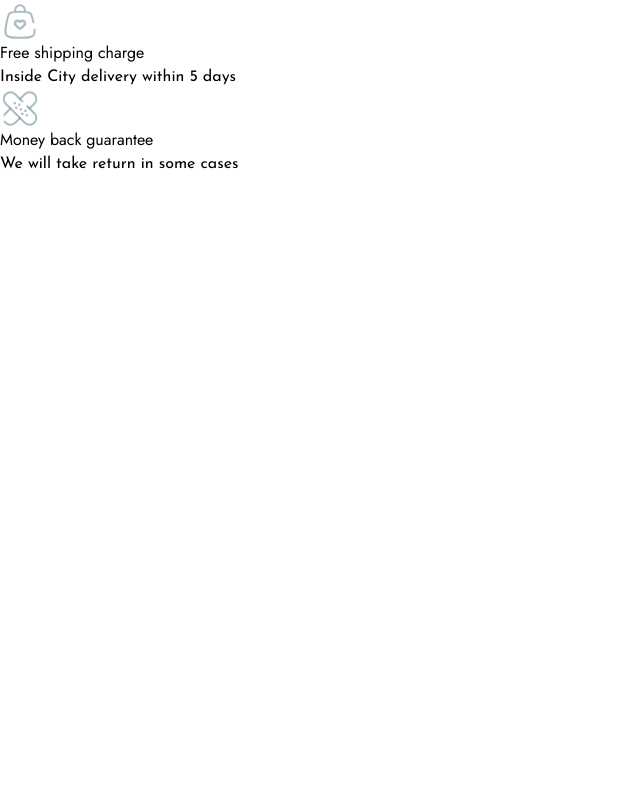
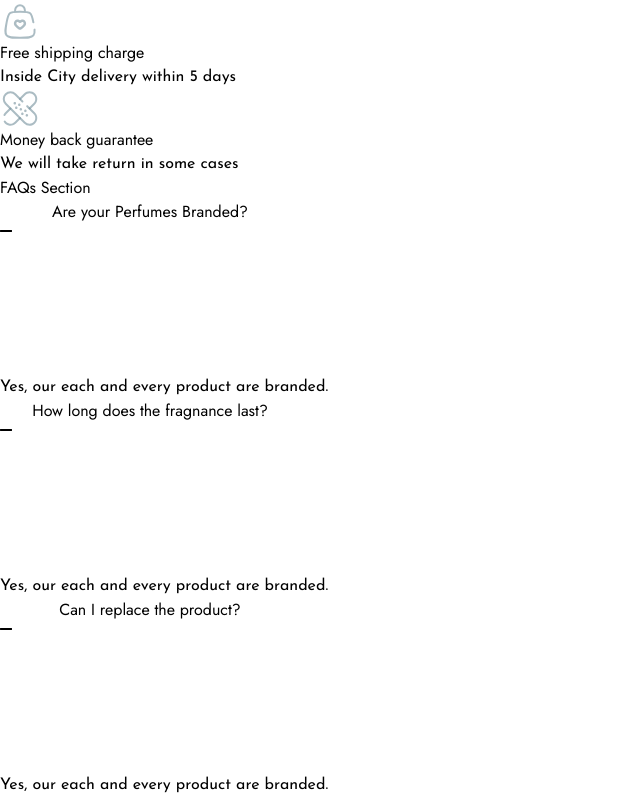
Before and after one commit to dev-kawser/fragrant-front-end-project, a React (Vite) app: page / in a window 1280 px wide. Shown: the part 3665-4462 px from the top of the page, without its empty margins (0-640 px from the left). Before the commit the page ends 3841 px from the top, so only its background shows below. Built offline with nearby package versions, Linux system fonts and the light colour scheme.

Commit message:
faq section added

```diff
--- a/src/Components/CheckOut/CheckOut.jsx
+++ b/src/Components/CheckOut/CheckOut.jsx
@@ -4,7 +4,7 @@ import img3 from "../../assets/checkimg3.png"
 
 const CheckOut = () => {
     return (
-        <div className="mx-2 lg:-mt-40 mt-10 lg:mx-auto max-w-4xl">
+        <div className="mx-2 lg:-mt-40 mt-10 lg:mx-auto max-w-6xl">
             <div className="text-center">
                 <h1 className="jost lg:text-6xl text-5xl uppercase text-[#74909B] font-normal tracking-[5px]">
                     Check our perfumes
--- /dev/null
+++ b/src/Components/Faq/Faq.jsx
@@ -0,0 +1,43 @@
+import { useState } from "react";
+
+const Faq = () => {
+
+    const [isOpen, setIsOpen] = useState(null);
+    const dataArr = [{ title: "Are your Perfumes Branded?", description: 'Yes, our each and every product are branded.', }, { title: "How long does the fragnance last?", description: "Yes, our each and every product are branded.", }, { title: "Can I replace the product?", description: "Yes, our each and every product are branded.", },];
+    const toggle = (idx) => {
+        setIsOpen((prevIdx) => (prevIdx === idx ? null : idx))
+    };
+
+
+    return (
+        <div>
+            <div className="w-full lg:mx-auto mx-2 max-w-4xl bg-white p-3">
+
+                <div className="text-center mb-10">
+                    <h1 className="jost lg:text-6xl text-5xl uppercase text-[#74909B] font-normal tracking-[5px]">
+                        FAQs Section
+                    </h1>
+                </div>
+
+                {dataArr.map((PerAccordion, idx) => (
+                    <div key={idx} className="border-b border-gray-500/50 py-3 last-of-type:border-b-0">
+                        <button onClick={() => toggle(idx)} className="flex h-full w-full items-center justify-between font-medium outline-none">
+                            <span className="jost lg:text-2xl text-xl uppercase text-[#74909B] font-normal">{PerAccordion.title}</span>
+                            <span className="rounded-full p-2">
+                                <svg className="ml-8 size-3 shrink-0 fill-[#74909B]" xmlns="http://www.w3.org/2000/svg">
+                                    <rect y="5" width="12" height="2" rx="1" className={`origin-center transform transition duration-200 ease-out ${isOpen === idx && '!rotate-180'}`} />
+                                    <rect y="5" width="12" height="2" rx="1" className={`origin-center rotate-90 transform transition duration-200 ease-out ${isOpen === idx && '!rotate-180'}`} />
+                                </svg>
+                            </span>
+                        </button>
+                        <div className={`grid overflow-hidden transition-all duration-300 ease-in-out ${isOpen === idx ? 'grid-rows-[1fr] pb-1 pt-3 opacity-100' : 'grid-rows-[0fr] opacity-0'}`}>
+                            <div className="overflow-hidden text-[#626363] pr-4 lg:text-lg">{PerAccordion.description}</div>
+                        </div>
+                    </div>
+                ))}
+            </div>
+        </div>
+    );
+};
+
+export default Faq;
--- a/src/Components/Features2/Features2.jsx
+++ b/src/Components/Features2/Features2.jsx
@@ -2,7 +2,7 @@
 
 const Features2 = () => {
     return (
-        <div className="lg:mx-auto max-w-4xl mx-2 mt-10 lg:my-20">
+        <div className="lg:mx-auto max-w-6xl mx-2 mt-10 lg:my-20">
             <div className="grid lg:grid-cols-3 grid-cols-1 gap-5 border-t border-b py-10 border-[#E3E3E3]">
                 <div className="flex flex-col items-center justify-center">
                     <svg xmlns="http://www.w3.org/2000/svg" width="40" height="39" viewBox="0 0 40 39" fill="none">
--- a/src/Pages/Home/Home.jsx
+++ b/src/Pages/Home/Home.jsx
@@ -5,6 +5,7 @@ import VideoSection from "../../Components/VideoSection/VideoSection";
 import Testimonial from "../../Components/Testimonial/Testimonial";
 import CheckOut from "../../Components/CheckOut/CheckOut";
 import Features2 from "../../Components/Features2/Features2";
+import Faq from "../../Components/Faq/Faq";
 
 
 const Home = () => {
@@ -17,6 +18,7 @@ const Home = () => {
             <Testimonial></Testimonial>
             <CheckOut></CheckOut>
             <Features2></Features2>
+            <Faq></Faq>
         </div>
     );
 };
```
